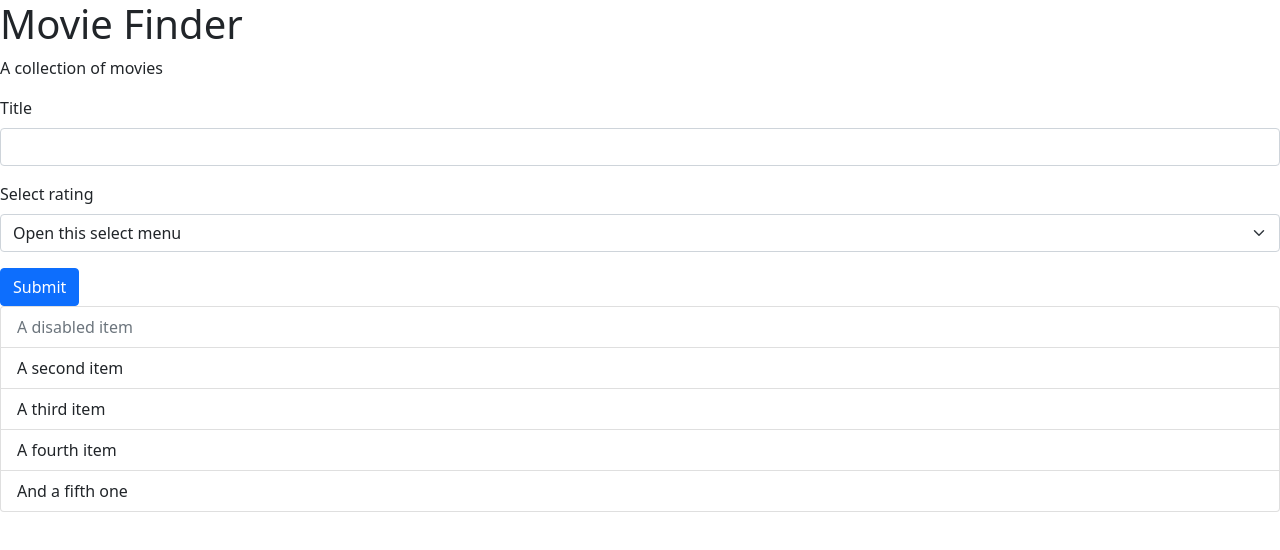
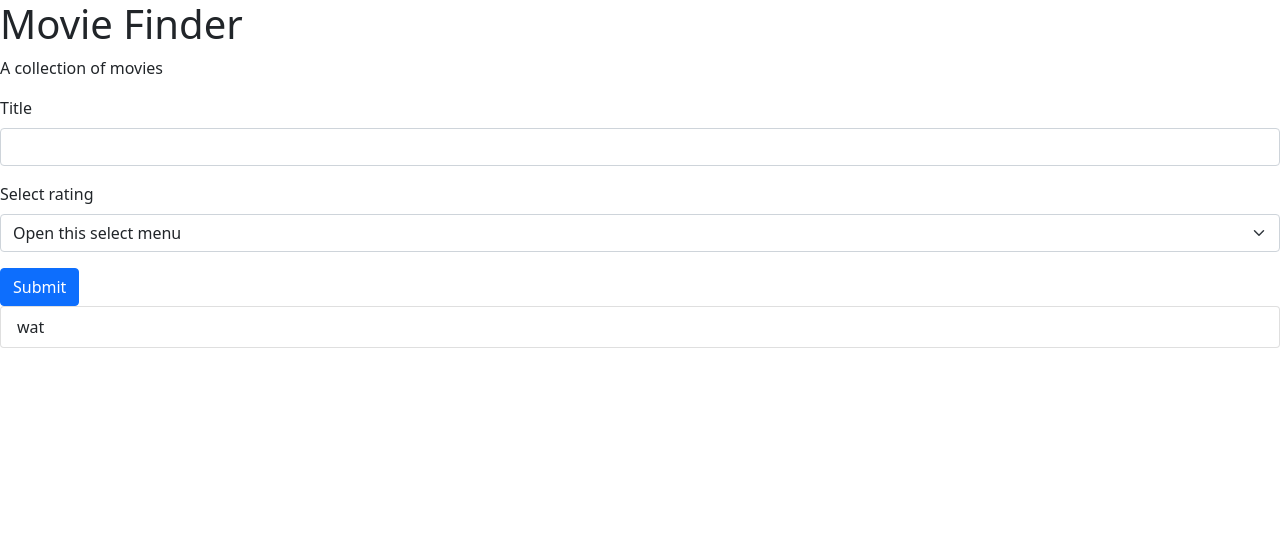
Before and after one commit to cybertilla/Lab6, a React (Create React App) app in the folder my-app/: page / in a window 1280 px wide. Shown: the top 550 px of the page. Built offline with nearby package versions, Linux system fonts and the light colour scheme.

Commit message:
fixed title add

```diff
--- a/my-app/src/App.js
+++ b/my-app/src/App.js
@@ -1,5 +1,4 @@
 import MovieForm from "./MovieForm";
-import ListOfMovies from "./ListOfMovies";
 
 function App() {
   return (
@@ -11,7 +10,6 @@ function App() {
         </p>
       </header>
       <MovieForm />
-      <ListOfMovies />
     </div>
   );
 }
--- a/my-app/src/ListOfMovies.js
+++ /dev/null
@@ -1,12 +0,0 @@
-export default function listOfMovies() {
-
-    return (
-        <ul class="list-group">
-        <li class="list-group-item disabled" aria-disabled="true">A disabled item</li>
-        <li class="list-group-item">A second item</li>
-        <li class="list-group-item">A third item</li>
-        <li class="list-group-item">A fourth item</li>
-        <li class="list-group-item">And a fifth one</li>
-        </ul>
-    )
-};
--- /dev/null
+++ b/my-app/src/Movie.js
@@ -0,0 +1,9 @@
+import React from 'react'
+
+export default function Movie(props) {
+    return (
+        <li class="list-group-item">
+            {  props.item.title }
+        </li>
+    )
+}
--- a/my-app/src/MovieForm.js
+++ b/my-app/src/MovieForm.js
@@ -1,4 +1,6 @@
 import React, { useState, useRef } from 'react';
+import Movie from "./Movie"
+
 
 export default function MovieForm() {
     const [movies, setMovie] = useState([{
@@ -28,6 +30,10 @@ export default function MovieForm() {
             <button type="submit" class="btn btn-primary">Submit</button>
 
             </form>
+            <ul class="list-group">
+                { movies.map(movie => <Movie key={movie.id} item={movie}/> ) }
+            </ul>
         </div>
+
     )
 };
```
